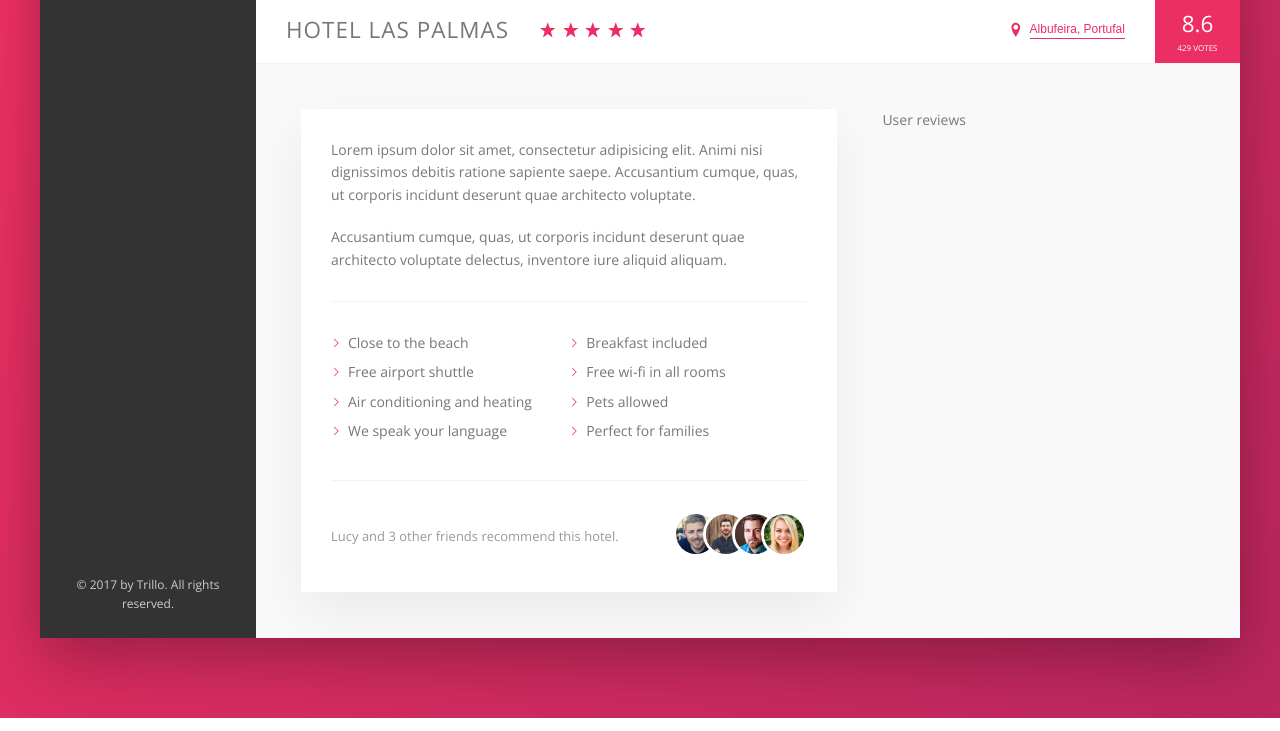
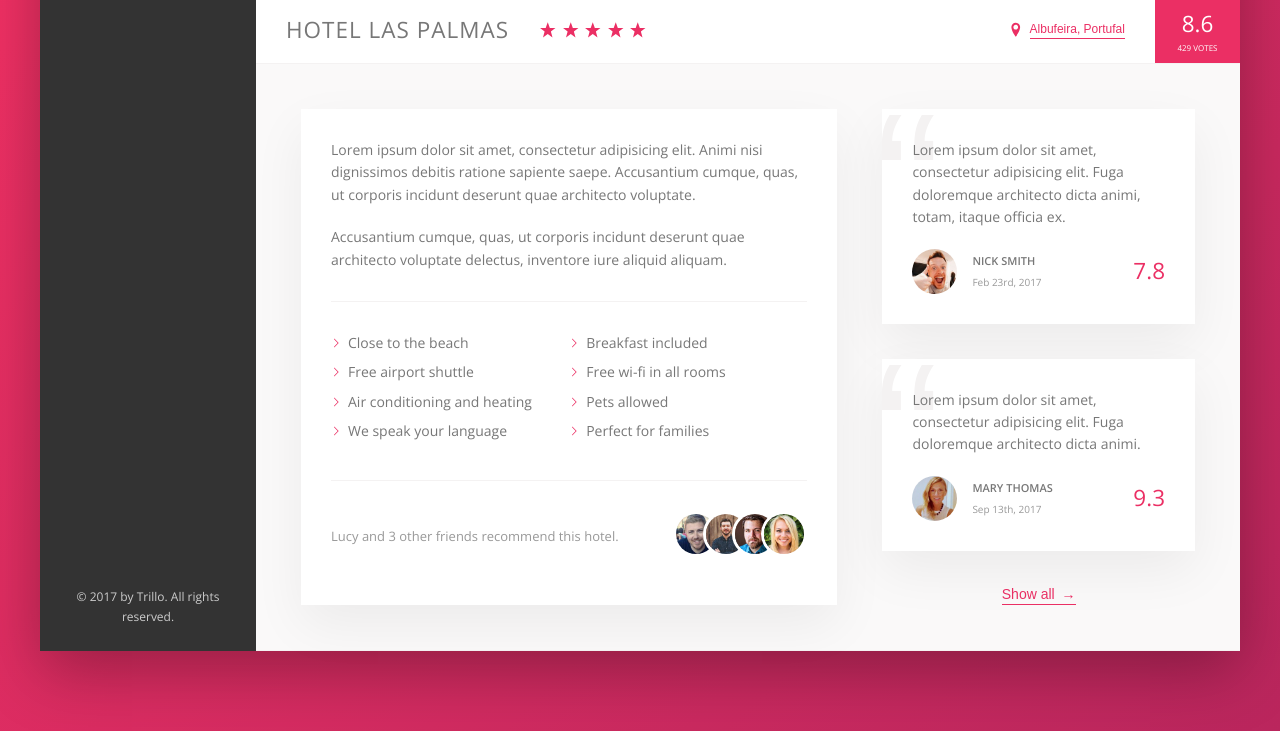
Before and after one commit to timmaloshtan/trillo-css-course, a website: page index.html in a window 1280 px wide. Shown: the part 538-1269 px from the top of the page. Drawn offline with nearby package versions, Linux system fonts and the light colour scheme.

Commit message:
User reviews

```diff
--- a/index.html
+++ b/index.html
@@ -167,7 +167,37 @@
                         </div>
 
                         <div class="user-reviews">
-                            User reviews
+                            <figure class="review">
+                                <blockquote class="review__text">
+                                    Lorem ipsum dolor sit amet, consectetur adipisicing elit. Fuga doloremque architecto dicta animi, totam, itaque officia ex.
+                                </blockquote>
+                                <figcaption class="review__user">
+                                    <img src="img/user-1.jpg" alt="User 1" class="review__photo">
+                                    <div class="review__user-box">
+                                        <p class="review__user-name">Nick Smith</p>
+                                        <p class="review__user-date">Feb 23rd, 2017</p>
+                                    </div>
+                                    <div class="review__rating">7.8</div>
+                                </figcaption>
+                            </figure>
+                            <figure class="review">
+                                <blockquote class="review__text">
+                                    Lorem ipsum dolor sit amet, consectetur adipisicing elit. Fuga doloremque architecto dicta animi.
+                                </blockquote>
+                                <figcaption class="review__user">
+                                    <img src="img/user-2.jpg" alt="User 1" class="review__photo">
+                                    <div class="review__user-box">
+                                        <p class="review__user-name">Mary Thomas</p>
+                                        <p class="review__user-date">Sep 13th, 2017</p>
+                                    </div>
+                                    <div class="review__rating">9.3</div>
+                                </figcaption>
+                            </figure>
+
+                            <button class="btn-inline">
+                                Show all
+                                <span>&rarr;</span>
+                            </button>
                         </div>
                     </div>
                 </main>
--- a/sass/_base.scss
+++ b/sass/_base.scss
@@ -21,18 +21,18 @@ Grey dark 3: #999
     --color-primary-light: #FF3366;
     --color-primary-dark: #BA265D;
 
-    --color-gray-light-1: #faf9f9;
-    --color-gray-light-2: #f4f2f2;
-    --color-gray-light-3: #f0eeee;
-    --color-gray-light-4: #ccc;
+    --color-grey-light-1: #faf9f9;
+    --color-grey-light-2: #f4f2f2;
+    --color-grey-light-3: #f0eeee;
+    --color-grey-light-4: #ccc;
 
-    --color-gray-dark-1: #333;
-    --color-gray-dark-2: #777;
-    --color-gray-dark-3: #999;
+    --color-grey-dark-1: #333;
+    --color-grey-dark-2: #777;
+    --color-grey-dark-3: #999;
 
     --shadow-dark: 0 2rem 6rem rgba(0, 0, 0, .3);
     --shadow-light: 0 2rem 5rem rgba(0,0,0,.06);
-    --line: 1px solid var(--color-gray-light-2);
+    --line: 1px solid var(--color-grey-light-2);
 }
 
 * {
@@ -55,7 +55,7 @@ body {
     font-family: 'Open Sans', sans-serif;
     font-weight: 400;
     line-height: 1.6;
-    color: var(--color-gray-dark-2);
+    color: var(--color-grey-dark-2);
     background-image: linear-gradient(
         to right bottom,
         var(--color-primary-light),
--- a/sass/_components.scss
+++ b/sass/_components.scss
@@ -18,7 +18,7 @@
         font-family: inherit;
         font-size: inherit;
         color: inherit;
-        background-color: var(--color-gray-light-2);
+        background-color: var(--color-grey-light-2);
         border: none;
         padding: 0.7rem 2rem;
         border-radius: 100px;
@@ -29,22 +29,22 @@
         &:focus {
             outline: none;
             width: 100%;
-            background-color: var(--color-gray-light-3);
+            background-color: var(--color-grey-light-3);
         }
 
         &::-webkit-input-placeholder {
             font-weight: 100;
-            color: var(--color-gray-light-4);
+            color: var(--color-grey-light-4);
         }
     }
 
     &__input:focus + &__button {
-        background-color: var(--color-gray-light-3);
+        background-color: var(--color-grey-light-3);
     }
 
     &__button {
         border: none;
-        background-color: var(--color-gray-light-2);
+        background-color: var(--color-grey-light-2);
 
         &:focus {
             outline: none;
@@ -54,7 +54,7 @@
     &__icon {
         height: 2rem;
         width: 2rem;
-        fill: var(--color-gray-dark-3);
+        fill: var(--color-grey-dark-3);
     }
 }
 
@@ -73,7 +73,7 @@
         align-items: center;
 
         &:hover {
-            background-color: var(--color-gray-light-2);
+            background-color: var(--color-grey-light-2);
         }
     }
 
@@ -84,7 +84,7 @@
     &__icon {
         height: 2.25rem;
         width: 2.25rem;
-        fill: var(--color-gray-dark-3);
+        fill: var(--color-grey-dark-3);
     }
 
     &__notification {
@@ -153,7 +153,7 @@
 
     &__link:link,
     &__link:visited {
-        color: var(--color-gray-light-1);
+        color: var(--color-grey-light-1);
         text-decoration: none;
         text-transform: uppercase;
         display: block;
@@ -178,7 +178,7 @@
 // LEGAL TEXT
 .legal {
     font-size: 1.2rem;
-    color: var(--color-gray-light-4);
+    color: var(--color-grey-light-4);
     text-align: center;
     padding: 2.5rem;
 }
@@ -268,8 +268,17 @@
     background-color: transparent;
     cursor: pointer;
 
+    & span {
+        margin-left: 3px;
+        transition: margin-left .2;
+    }
+
     &:hover {
-        color: var(--color-gray-dark-1);
+        color: var(--color-grey-dark-1);
+
+        span {
+            margin-left: 8px;
+        }
     }
 
     &:focus {
@@ -342,7 +351,7 @@
 // RECOMMEND
 .recommend {
     font-size: 1.3rem;
-    color: var(--color-gray-dark-3);
+    color: var(--color-grey-dark-3);
 
     display: flex;
     align-items: center;
@@ -368,3 +377,69 @@
         }
     }
 }
+
+//////////////////////
+// REVIEW
+.review {
+    background-color: #fff;
+    box-shadow: var(--shadow-light);
+    padding: 3rem;
+    margin-bottom: 3.5rem;
+    position: relative;
+    overflow: hidden;
+
+    &__text {
+        z-index: 10;
+        position: relative;
+    }
+
+    &__user {
+        display: flex;
+        align-items: center;
+        margin-top: 2rem;
+    }
+
+    &__photo {
+        height: 4.5rem;
+        width: 4.5rem;
+        border-radius: 50%;
+    }
+
+    &__user-box {
+        margin-right: auto;
+        margin-left: 1.5rem;
+    }
+
+    &__user-name {
+        text-transform: uppercase;
+        font-weight: 600;
+        font-size: 1.1rem;
+        margin-bottom: .4rem;
+    }
+
+    &__user-date {
+        font-size: 1rem;
+        color: var(--color-grey-dark-3);
+    }
+
+    &__rating {
+        font-size: 2.25rem;
+        font-weight: 300;
+        color: var(--color-primary);
+    }
+
+    &::before {
+        content: "\201C";
+        font-size: 20rem;
+        font-family: sans-serif;
+        line-height: 1;
+
+        color: var(--color-grey-light-2);
+
+        display: block;
+        position: absolute;
+        top: -2.5rem;
+        left: -.8rem;
+        z-index: 1;
+    }
+}
--- a/sass/_layout.scss
+++ b/sass/_layout.scss
@@ -1,7 +1,7 @@
 .container {
     max-width: 120rem;
     margin: 8rem auto;
-    background-color: var(--color-gray-light-1);
+    background-color: var(--color-grey-light-1);
     box-shadow: var(--shadow-dark);
 
     min-height: 50rem;
@@ -22,7 +22,7 @@
 }
 
 .sidebar {
-    background-color: var(--color-gray-dark-1);
+    background-color: var(--color-grey-dark-1);
 
     flex: 0 0 18%;
     display: flex;
@@ -39,7 +39,7 @@
     font-size: 1.4rem;
     display: flex;
     padding: 4.5rem;
-    background-color: var(--color-gray-light-1);
+    background-color: var(--color-grey-light-1);
     border-bottom:  var(--line);
 }
 
@@ -49,9 +49,11 @@
     background-color: #fff;
     box-shadow: var(--shadow-light);
     padding: 3rem;
-    font-size: 1.4rem;
 }
 
 .user-reviews {
     flex: 1;
+    display: flex;
+    flex-direction: column;
+    align-items: center;
 }
```
Also changed, not shown: css/style.css.
